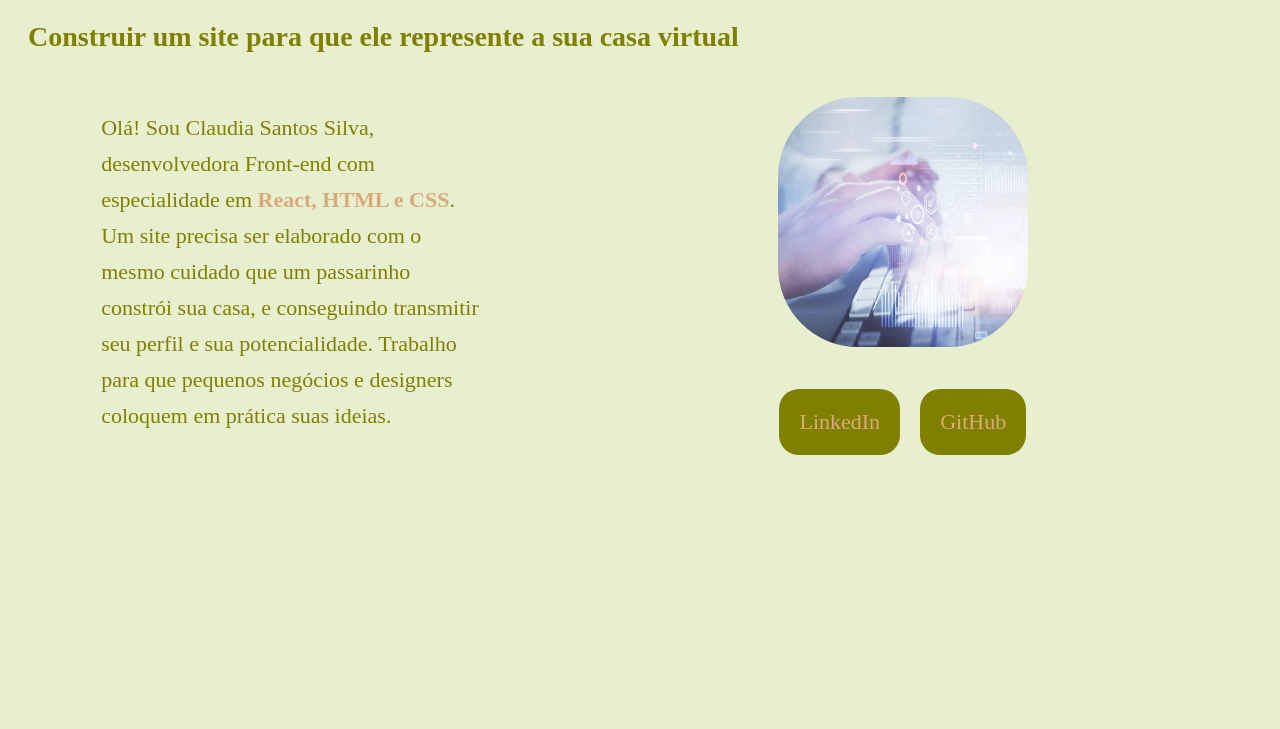
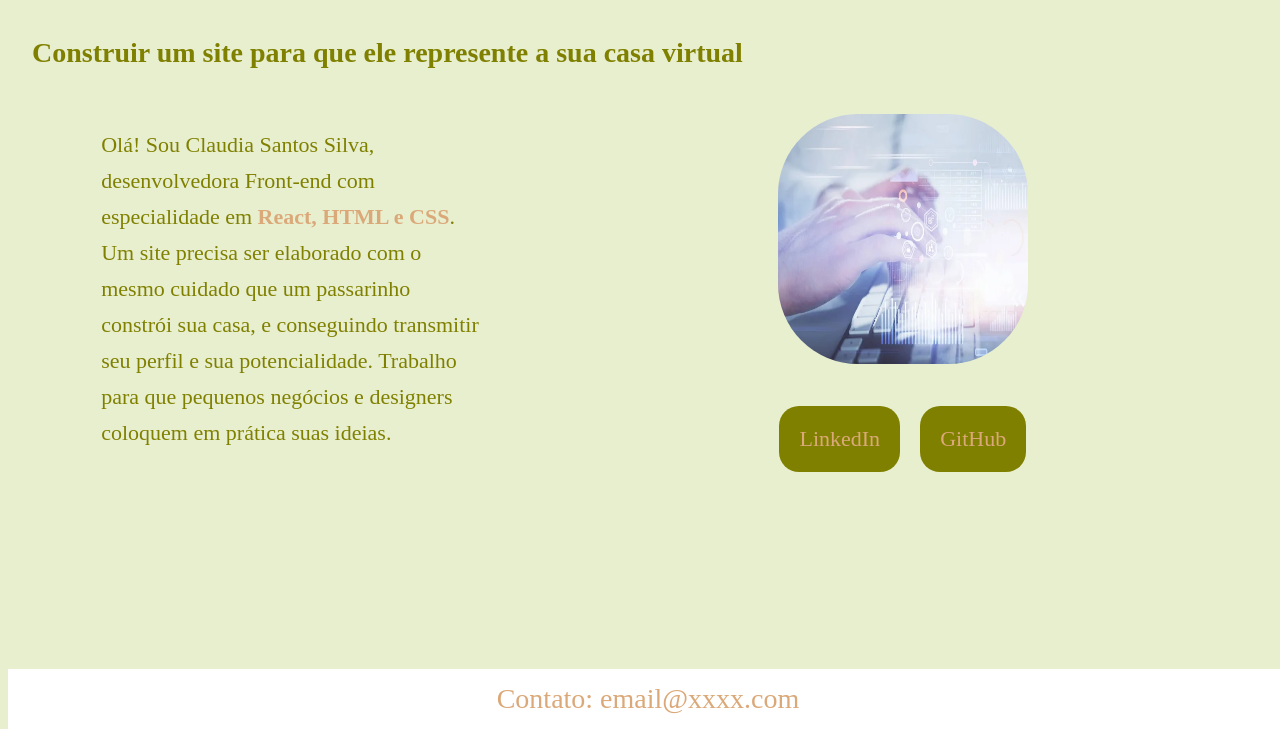
Before and after one commit to ClaudiaSantosSilva/Alura_Curso_HTMLeCSS, a plain HTML site: page index.html in a window 1280 px wide. Shown: the part 71-800 px from the top of the page. Drawn offline with Linux system fonts and the light colour scheme.

Commit message:
Inclusão footer

```diff
--- a/index.html
+++ b/index.html
@@ -41,6 +41,8 @@
         </div>
       </div>
     </main>
-    <footer></footer>
+    <footer>
+      <span>Contato: email@xxxx.com</span>
+    </footer>
   </body>
 </html>
--- a/style.css
+++ b/style.css
@@ -22,10 +22,14 @@ header > img {
   width: 60px;
 }
 
+main{
+  margin-top: 40px;
+}
+
 main > h1 {
   font-size: 28px;
-  margin-left: 20px;
-  margin-top: 24px;
+  margin: 24px 24px 20px;
+
 }
 
 strong {
@@ -85,3 +89,16 @@ strong {
     text-decoration: none;
     font-size: 22px;
 }
+
+footer{
+  width: 100%;
+  height: 60px;
+  background-color: #ffffff;
+  color:#dba979;
+  display: flex;
+  align-items: center;
+  justify-content:center;
+  font-size: 28px;
+  position:fixed;
+  bottom: 0px;
+}
```
